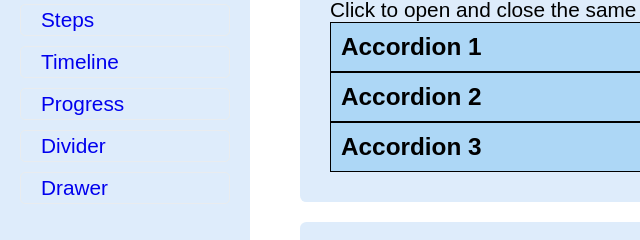
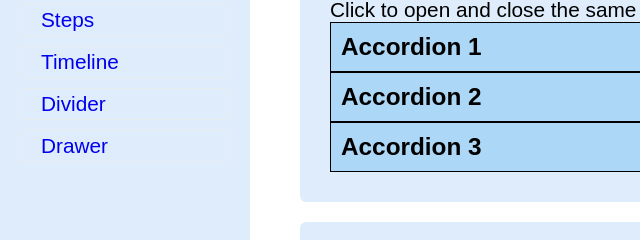
Before and after one commit to em-111/Components, a plain HTML site: page index.html in a window 1280 px wide. Shown: the part 354-594 px from the top of the page, 0-640 px from the left. Drawn offline with Linux system fonts and the light colour scheme; a web font is replaced by a local one.

Commit message:
Components

```diff
--- a/index.html
+++ b/index.html
@@ -4,7 +4,7 @@
 <head>
     <meta charset="UTF-8">
     <meta name="viewport" content="width=device-width, initial-scale=1.0">
-    <link rel="shortcut icon" href="./assets/code.svg" type="image/x-icon">
+    <link rel="shortcut icon" href="./assets/Icons/code.svg" type="image/x-icon">
     <link rel="stylesheet" href="style.css">
     <link rel="stylesheet" href="./src/Accordion/accordion.css">
     <link rel="stylesheet" href="./src/Carousel/carousel.css">
@@ -45,9 +45,6 @@
                 </a>
                 <a href="#timeline">
                     <p>Timeline</p>
-                </a>
-                <a href="#progress">
-                    <p>Progress</p>
                 </a>
                 <a href="#divider">
                     <p>Divider</p>
@@ -239,6 +236,7 @@
             </div>
         </div>
 
+        <!-- ======================    DIFF    ====================== -->
         <div class="box" id="diff">
             <h1 class="title">Diff</h1>
             <div class="resize-box">
```
Also changed, not shown: assets/Icons/code2.svg (deleted).
